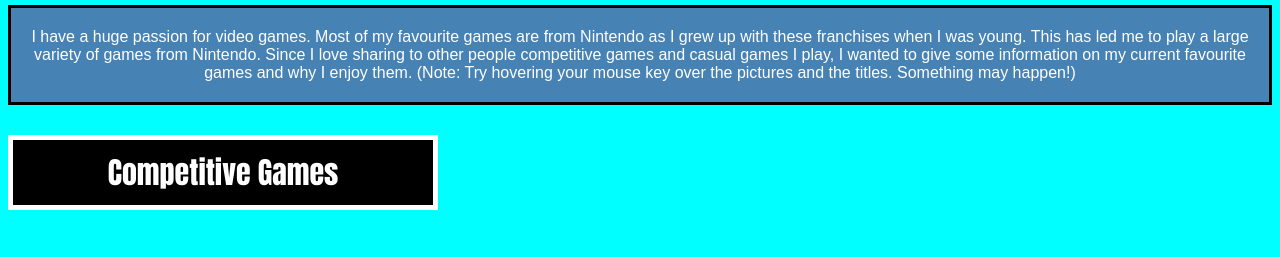
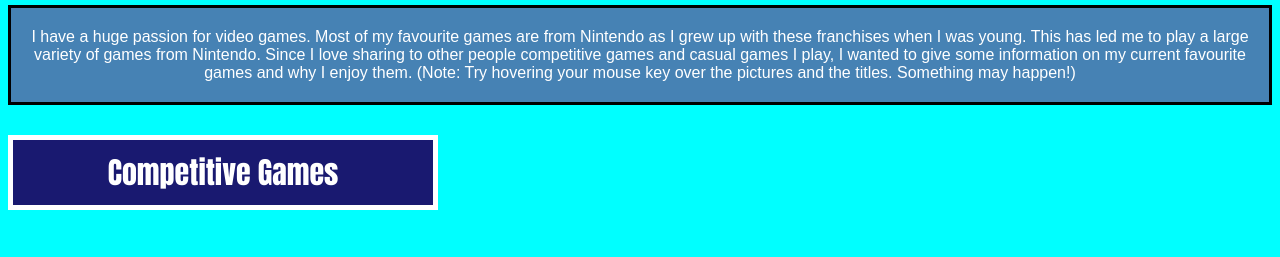
Before and after one commit to JosephC284/ComSci-Rep, a plain HTML site: page index.html in a window 1280 px wide. Shown: the part 900-1157 px from the top of the page. Drawn offline with Linux system fonts and the light colour scheme; grey boxes are pictures that could not be loaded.

Commit message:
Changed heading 2 color to midnight blue

```diff
--- a/style.css
+++ b/style.css
@@ -25,7 +25,7 @@ p.h2 {
   border-width: 5px;
   font-family: Impact, 'Haettenschweiler', sans-serif;
   font-size: 30px;
-  background-color: black;
+  background-color: midnightblue;
   max-width: 400px;
   text-align: center;
 }
```
